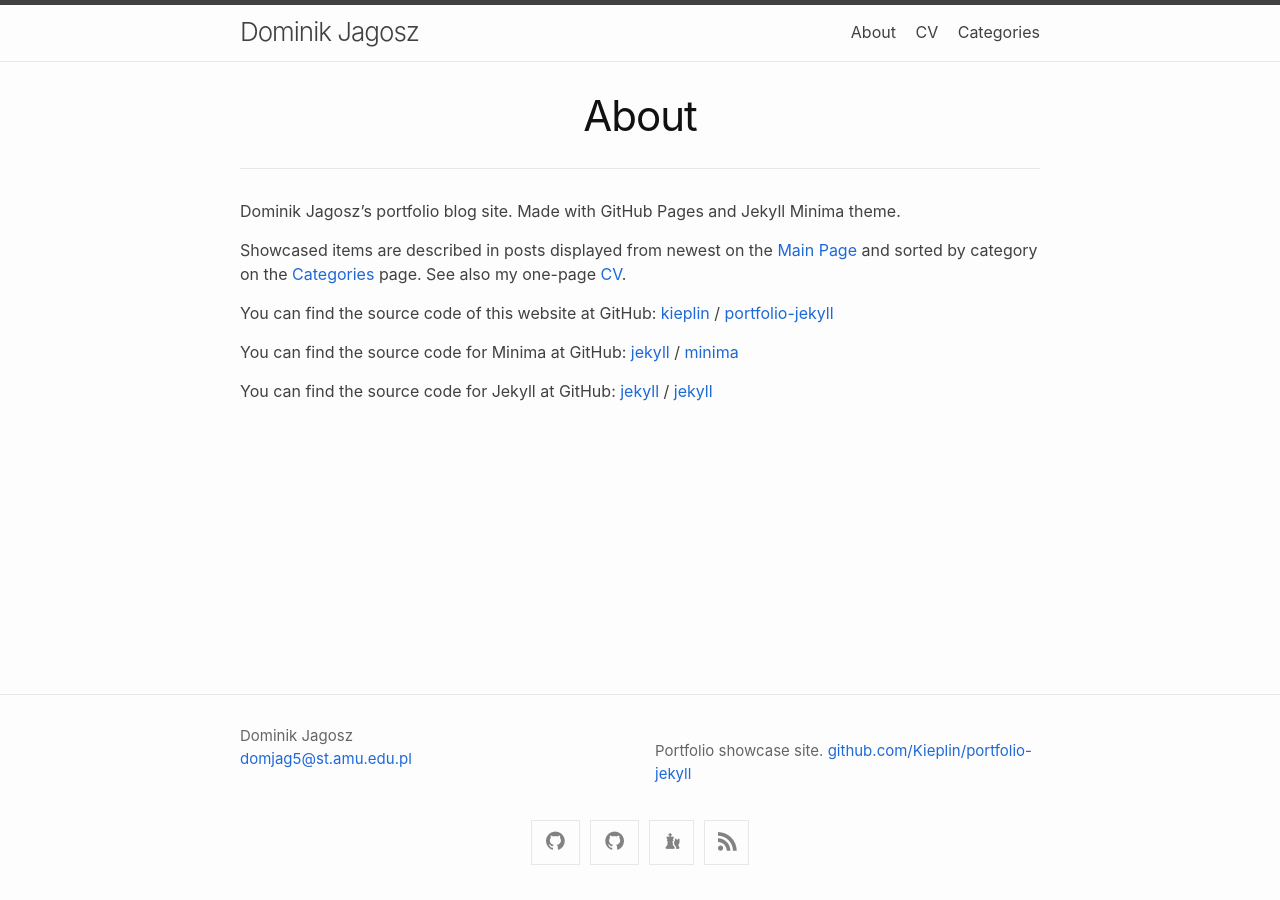
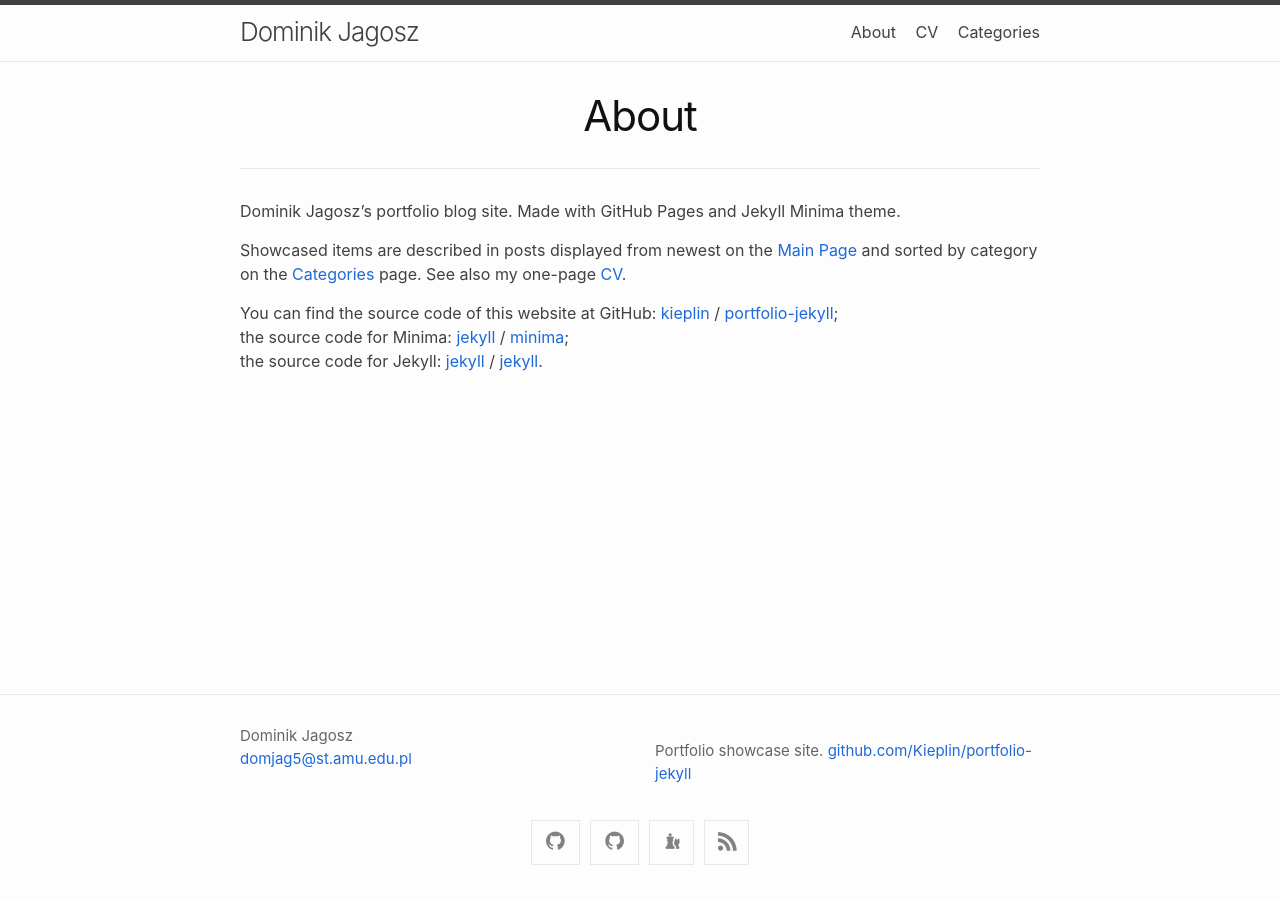
Before and after one commit to Kieplin/portfolio-j, a Jekyll site: the page built from about.markdown, in a window 1280 px wide. Built offline with Jekyll 4.4.1, drawn with Linux system fonts in a browser that asks for light colours; nearby versions of some CDN libraries.

```diff
--- a/_posts/2024-01-28-efm.markdown
+++ b/_posts/2024-01-28-efm.markdown
@@ -1,13 +1,13 @@
 ---
 layout: post
-title:  "Escape From Morasko: libGDX mobile rouge-like."
+title:  "Escape From Morasko: libGDX mobile roguelike."
 date:   2024-01-28 12:00:00 +0100
 categories:  projects
 ---
 
 ## *Escape From Morasko*
 
-*Escape From Morasko* is an engineering team project developed during the last year of my engineer's degree. It is a turn-based rouge-like mobile game with procedurally generated levels. It was written in Kotlin with libGDX framework for Android devices, using best object-oriented programming practises.
+*Escape From Morasko* is an engineering team project developed during the last year of my engineer's degree. It is a turn-based roguelike mobile game with procedurally generated levels. It was written in Kotlin with libGDX framework for Android devices, using best object-oriented programming practises.
 
 The source code is made public at [github.com/mmarlewski/escape-from-morasko](https://github.com/mmarlewski/escape-from-morasko). The app was launched on Google Play Store and is available for download on [itch.io](https://escapefrommorasko.itch.io/escape-from-morasko).
 
--- a/about.markdown
+++ b/about.markdown
@@ -10,15 +10,13 @@ Showcased items are described in posts displayed from newest on the [Main Page](
 
 You can find the source code of this website at GitHub:
 [kieplin](https://github.com/kieplin) /
-[portfolio-jekyll](https://github.com/kieplin/portfolio-jekyll)
-
-You can find the source code for Minima at GitHub:
+[portfolio-jekyll](https://github.com/kieplin/portfolio-jekyll);\
+the source code for Minima:
 [jekyll][jekyll-organization] /
-[minima](https://github.com/jekyll/minima)
-
-You can find the source code for Jekyll at GitHub:
+[minima](https://github.com/jekyll/minima);\
+the source code for Jekyll:
 [jekyll][jekyll-organization] /
-[jekyll](https://github.com/jekyll/jekyll)
+[jekyll](https://github.com/jekyll/jekyll).
 
 
 [jekyll-organization]: https://github.com/jekyll
```
Also changed, not shown: _posts/#pomysly.txt (added, +20 -0 lines), _posts/2022-06-22-chinese-proficiency.markdown (added, +11 -0 lines), _posts/2022-06-22-english-proficiency.markdown (added, +16 -0 lines), _posts/2022-06-22-innovation-design-and-business-development-course.markdown (added, +11 -0 lines), _posts/2026-06-30-osm-data-editing-course.markdown (added, +12 -0 lines), cv.md (+2 -2 lines), 5 other files.
